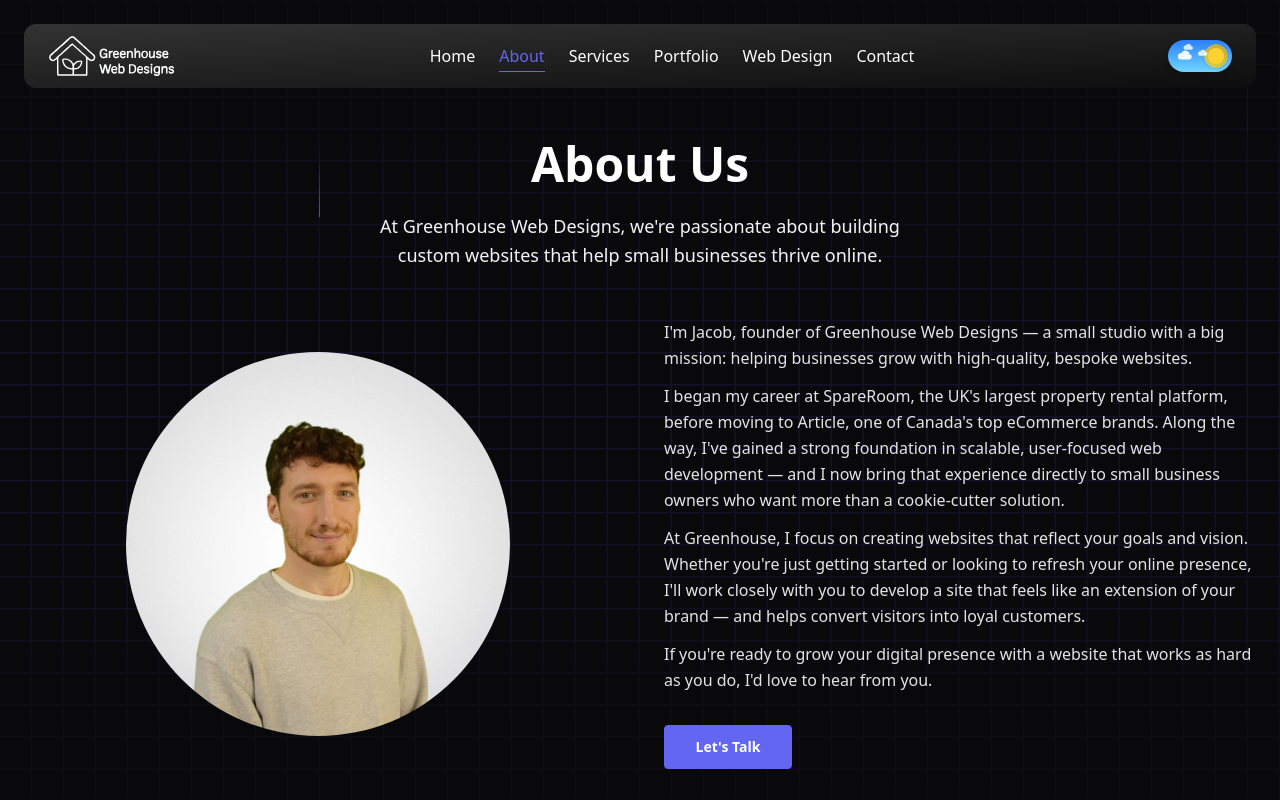
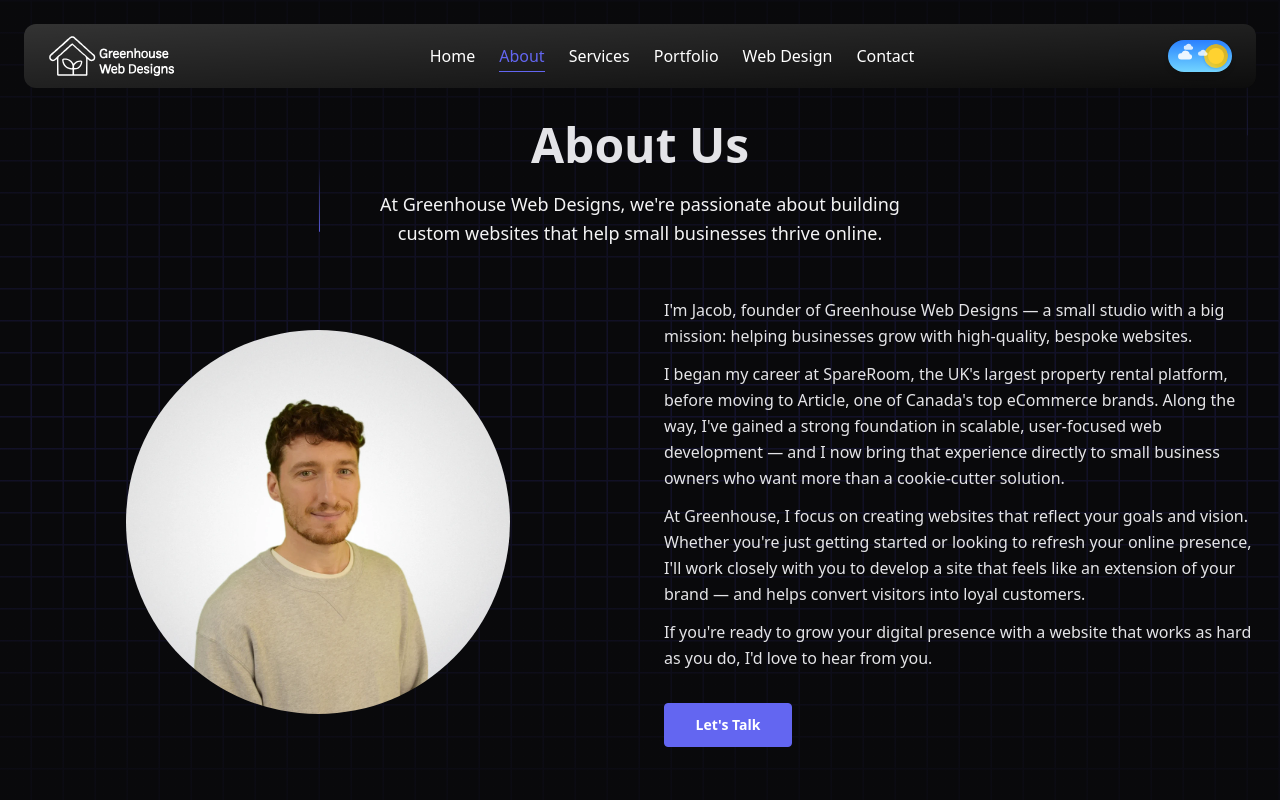
Before and after one commit to jacobadam/greenhousewebdesigns, a Next.js app: page /about in a window 1280 px wide. Shown: the top 800 px of the page. Built offline with nearby package versions, Linux system fonts and the light colour scheme.

Commit message:
update header and component style for consistency

```diff
--- a/src/app/about/page.jsx
+++ b/src/app/about/page.jsx
@@ -4,11 +4,11 @@ import LinkButton from "../ui/LinkButton";
 
 export default function About() {
   return (
-    <section className="relative pt-28 lg:pt-8">
+    <section className="pt-28 lg:pt-4 pb-20 relative bg-transparent grow">
       <div className="w-full max-w-7xl px-4 md:px-5 lg:px-5 mx-auto py-12 lg:py-24">
         <div className="w-full flex-col justify-start items-start lg:gap-12 gap-10 inline-flex">
           <div className="w-full flex-col justify-start items-center gap-3 flex">
-            <h1 className="text-center text-black dark:text-white text-3xl md:text-4xl xl:text-5xl font-bold font-manrope leading-normal">
+            <h1 className="text-zinc-800 dark:text-zinc-200 text-3xl md:text-4xl xl:text-5xl font-semibold leading-snug">
               About Us
             </h1>
             <p className="max-w-xl text-center text-zinc-900 dark:text-zinc-100 text-lg font-normal leading-relaxed">
--- a/src/app/portfolio/page.jsx
+++ b/src/app/portfolio/page.jsx
@@ -41,7 +41,7 @@ export default function Portfolio() {
       <div className="w-full max-w-7xl px-6 lg:px-8 mx-auto py-12 lg:py-24">
         <div className="mb-8 text-center">
           <div className="flex items-center justify-between gap-5 flex-col mb-14">
-            <h2 className="text-black dark:text-white text-3xl md:text-4xl xl:text-5xl font-semibold leading-snug">
+            <h2 className="text-zinc-800 dark:text-zinc-200 text-3xl md:text-4xl xl:text-5xl font-semibold leading-snug">
               Portfolio
             </h2>
             <p className="font-normal text-lg text-zinc-900 dark:text-zinc-100 max-w-3xl text-center">
```
